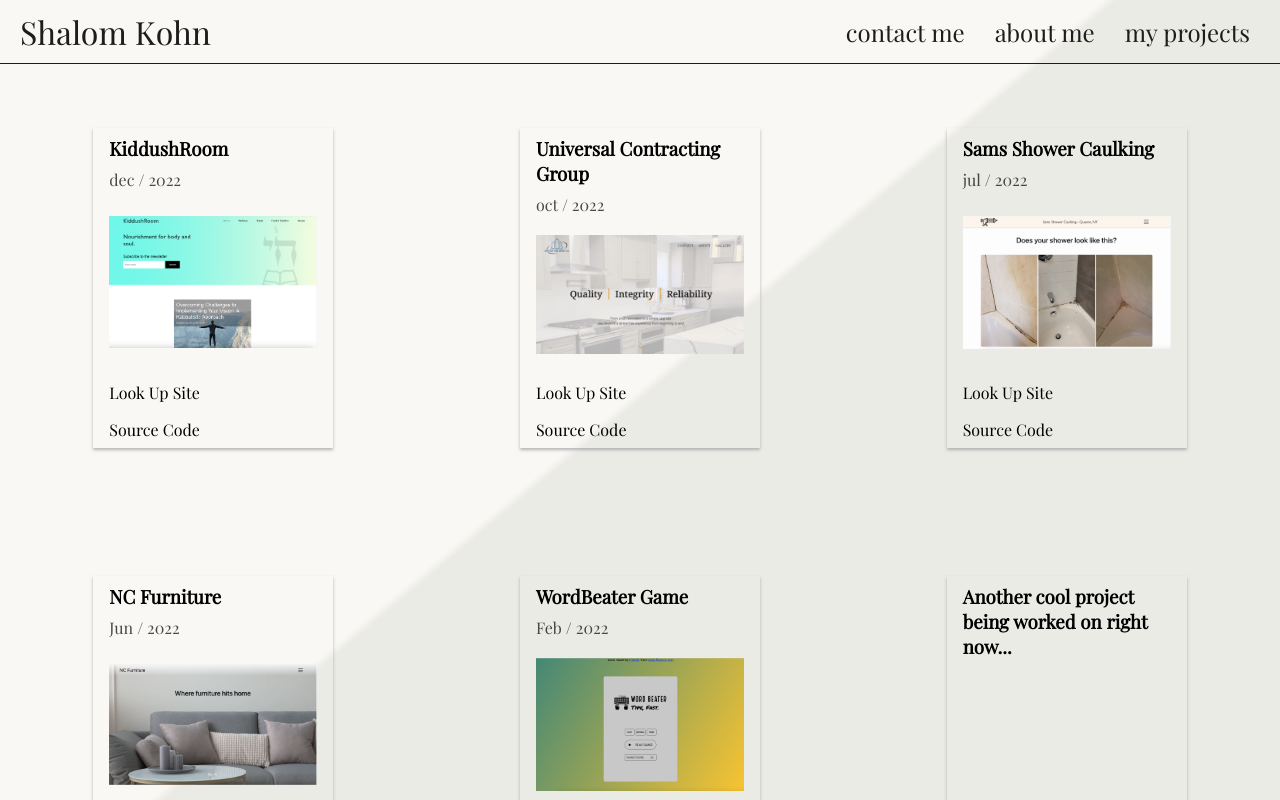
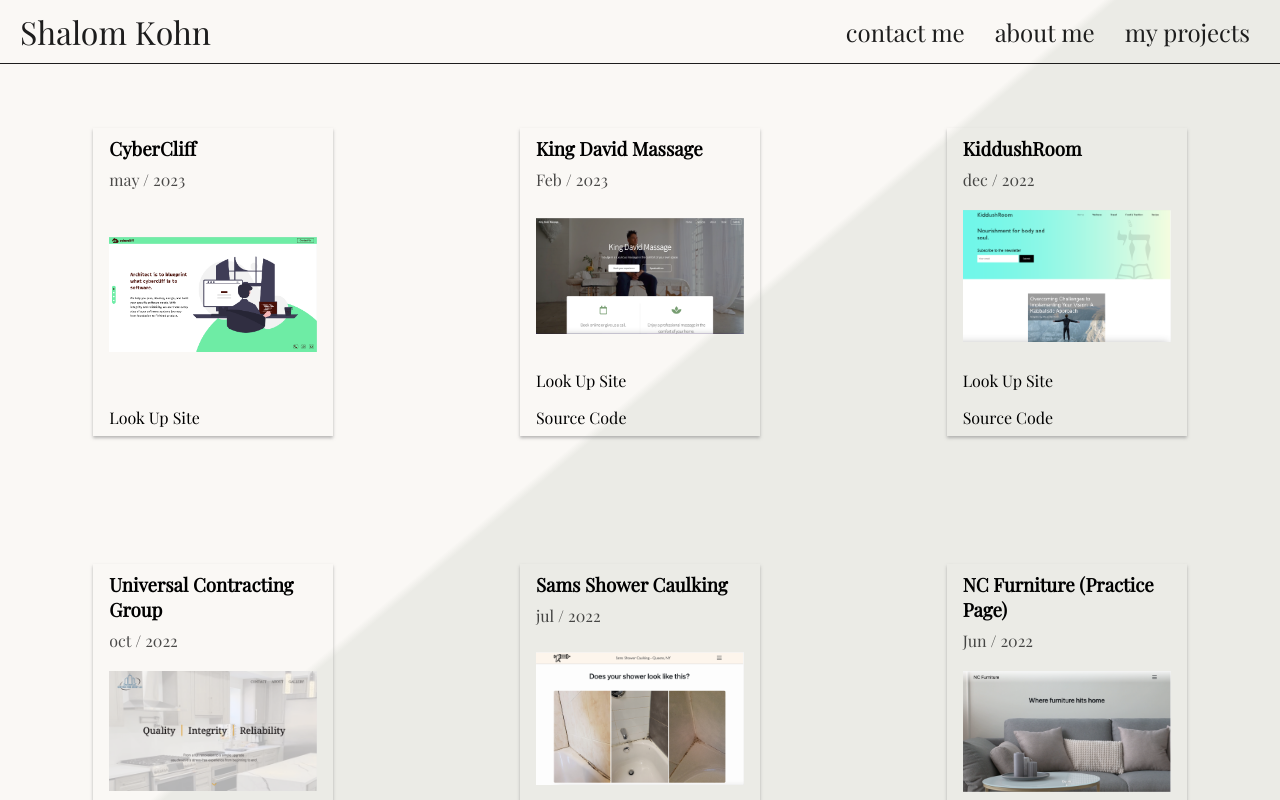
Before and after one commit to Shalomkohn/My-Portfolio-site, a React (Create React App) app: page /my-projects in a window 1280 px wide. Shown: the top 800 px of the page. Built offline with nearby package versions, Linux system fonts and the light colour scheme.

Commit message:
added cybercliff to portfolio

```diff
--- a/src/App.js
+++ b/src/App.js
@@ -76,7 +76,7 @@ const App = () => {
                                 </div>
                                 <ContactLogos />
                                 <footer className="footer">
-                                    <p className="copyWrite">Copyright &copy; 2022 Shalom Kohn</p>
+                                    <p className="copyWrite">Copyright &copy; 2023 Shalom Kohn</p>
                                 </footer>
                             </>}
                         />
--- a/src/components/about-me.js
+++ b/src/components/about-me.js
@@ -1,22 +1,25 @@
 
 
 const AboutMe = () => {
-    return(
+    return (
         <>
             <p className="aboutMeDiv">
                 Hi, I'm a web developer.
                 <br />
                 <br />
-                I live in New York, USA. I really enjoy front end development and web design. I have a passion for problem solving and making things work.
+                I live in New York, USA. I focus on the front end. I have a passion for problem solving and making things work.
                 <br />
                 <br />
                 I am skilled in:<br /><br />
                 <i className="fa-brands fa-react"> </i> React.js <br />
+                <i className="fa-brands fa-vuejs"> </i> Vue.js <br />
                 <i className="fa-brands fa-html5"></i> Html <br />
                 <i className="fa-brands fa-css3-alt"> </i> Css <br />
                 <i className="fa-brands fa-js"></i> Javascript <br />
                 <i className="fa-brands fa-bootstrap"> </i> Bootstrap <br />
-                <i className="fa-brands fa-sass"></i> Sass, and much more...<br />
+                <i className="fa-brands fa-sass"></i> Sass<br />
+                and much more...
+                <br />
                 <br />
                 This website is made with React.js and css, feel free to check out the <a className="thisWebsiteSrcHrefATag" href="https://github.com/Shalomkohn/My-Portfolio-site"><i>source code</i></a> on GitHub.
                 <br />
@@ -27,7 +30,7 @@ const AboutMe = () => {
                 Hope to hear from you.
             </p>
             <footer className="footer">
-                <p className="copyWrite">Copyright &copy; 2022 Shalom Kohn</p>
+                <p className="copyWrite">Copyright &copy; 2023 Shalom Kohn</p>
             </footer>
         </>
     )
--- a/src/components/contact-me.js
+++ b/src/components/contact-me.js
@@ -37,7 +37,7 @@ const ContactMe = () => {
                 })}
             </div>
             <footer className="footer">
-                <p className="copyWrite">Copyright &copy; 2022 Shalom Kohn</p>
+                <p className="copyWrite">Copyright &copy; 2023 Shalom Kohn</p>
             </footer>
         </>
     )
--- a/src/components/my-projects.js
+++ b/src/components/my-projects.js
@@ -3,10 +3,27 @@ import NCFurnitureImg from '../NC-furniture-img.png'
 import samsCaulkingImg from '../sams-caulking-img.png'
 import universalContractingImg from '../universal-contracting.png'
 import kiddushroomImg from '../kiddushroom-img.png'
+import kingDavidMassageImg from '../king-david-massage.png'
+import cyberCliffImg from '../cybercliff-img.png'
 
 const projectsArray = [
     {
         id: 1,
+        title: 'CyberCliff',
+        date: 'may / 2023',
+        img: cyberCliffImg,
+        aTagHref: 'https://cybercliff.com'
+    },
+    {
+        id: 2,
+        title: 'King David Massage',
+        date: 'Feb / 2023',
+        img: kingDavidMassageImg,
+        aTagHref: 'https://shalomkohn.github.io/king-david-massage',
+        srcCodeHref: 'https://github.com/Shalomkohn/king-david-massage',
+    },
+    {
+        id: 3,
         title: 'KiddushRoom',
         date: 'dec / 2022',
         img: kiddushroomImg,
@@ -14,7 +31,7 @@ const projectsArray = [
         srcCodeHref: 'https://github.com/Shalomkohn/kiddushroom-frontend',
     },
     {
-        id: 2,
+        id: 4,
         title: 'Universal Contracting Group',
         date: 'oct / 2022',
         img: universalContractingImg,
@@ -22,7 +39,7 @@ const projectsArray = [
         srcCodeHref: 'https://github.com/Shalomkohn/universal-contracting-group',
     },
     {
-        id: 3,
+        id: 5,
         title: 'Sams Shower Caulking',
         date: 'jul / 2022',
         img: samsCaulkingImg,
@@ -30,16 +47,16 @@ const projectsArray = [
         srcCodeHref: 'https://github.com/Shalomkohn/sams-caulking',
     },
     {
-        id: 4,
-        title: 'NC Furniture',
+        id: 6,
+        title: 'NC Furniture (Practice Page)',
         date: 'Jun / 2022',
         img: NCFurnitureImg,
         aTagHref: 'https://shalomkohn.github.io/North-capital-furniture/',
         srcCodeHref: 'https://github.com/Shalomkohn/North-capital-furniture',
     },
     {
-        id: 5,
-        title: 'WordBeater Game ',
+        id: 7,
+        title: 'WordBeater Game',
         date: 'Feb / 2022',
         img: wordBeaterImg,
         aTagHref: 'https://shalomkohn.github.io/new-5-second-game/',
@@ -49,11 +66,11 @@ const projectsArray = [
 
 const MyProjects = () => {
 
-    return(
+    return (
         <>
             <div className="myProjectsDiv">
                 {projectsArray.map(project => {
-                    return(
+                    return (
                         <div key={project.id} className='project'>
                             <div>
                                 <h3 className='projectName'>{project.title}</h3>
@@ -62,17 +79,17 @@ const MyProjects = () => {
                             <img className='projectImg' src={project.img} alt="project image" />
                             <div>
                                 <a href={project.aTagHref} target="_blank" className='projectLink btn'>Look Up Site</a>
-                                <a className='projectSourceCodeATag' href={project.srcCodeHref} target="_blank">Source Code</a>
+                                {project.srcCodeHref && <a className='projectSourceCodeATag' href={project.srcCodeHref} target="_blank">Source Code</a>}
                             </div>
                         </div>
                     )
                 })}
-                <div className='project' style={{height: '300px'}}>
+                <div className='project' style={{ height: '300px' }}>
                     <h3 className='projectName'>Another cool project being worked on right now...</h3>
                 </div>
             </div>
-            <footer className="footer" style={{position: 'relative', right: '15px'}}>
-                <p className="copyWrite" >Copyright &copy; 2022 Shalom Kohn</p>
+            <footer className="footer" style={{ position: 'relative', right: '15px' }}>
+                <p className="copyWrite" >Copyright &copy; 2023 Shalom Kohn</p>
             </footer>
         </>
     )
--- a/src/firebase-config.js
+++ b/src/firebase-config.js
@@ -1,5 +1,6 @@
 // Import the functions you need from the SDKs you need
 import { initializeApp } from "firebase/app";
+import { getAnalytics } from "firebase/analytics";
 // TODO: Add SDKs for Firebase products that you want to use
 // https://firebase.google.com/docs/web/setup#available-libraries
 
@@ -15,3 +16,4 @@ const firebaseConfig = {
 
 // Initialize Firebase
 const app = initializeApp(firebaseConfig);
+const analytics = getAnalytics(app);
```
Also changed, not shown: src/cybercliff-img.png (added), src/king-david-massage.png (added).
